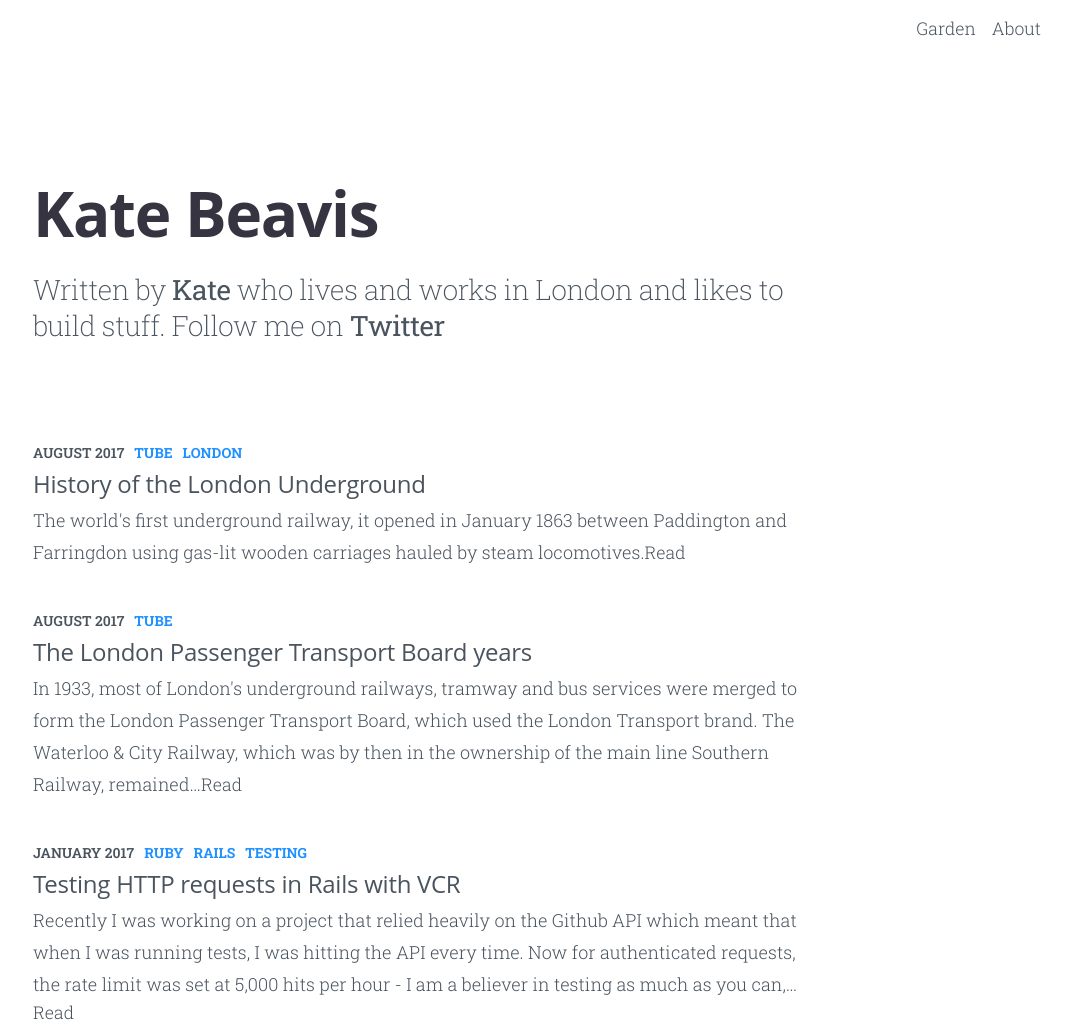
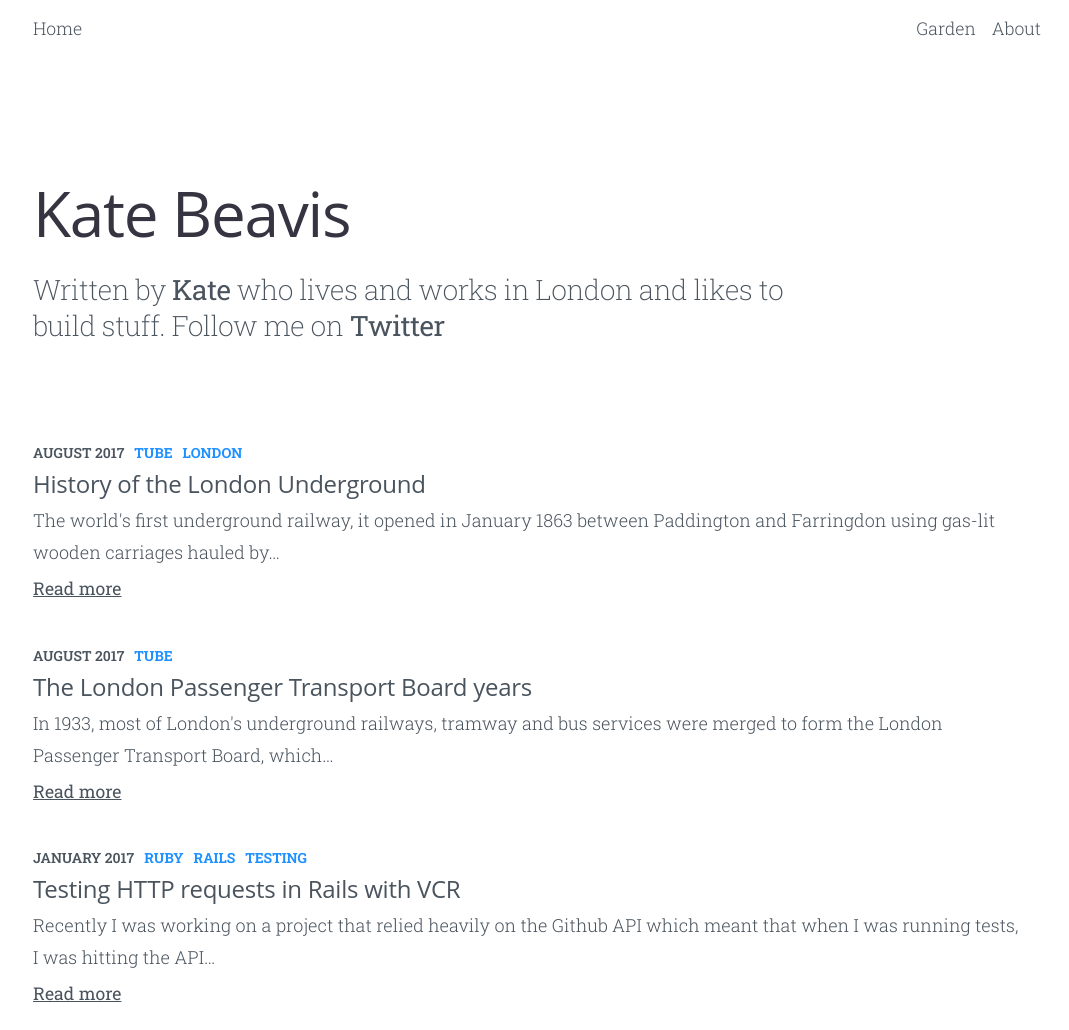
Before and after one commit to katebeavis/gatsby-blog, a Gatsby site: page / in a window 1280 px wide. Shown: the top 1030 px of the page, without its empty margins (95-1164 px from the left). Built offline with nearby package versions, Linux system fonts and the light colour scheme; Gatsby itself is replaced by a stand-in of ours.

Commit message:
Add garden page

```diff
--- a/gatsby-config.js
+++ b/gatsby-config.js
@@ -14,8 +14,15 @@ module.exports = {
     {
       resolve: `gatsby-source-filesystem`,
       options: {
-        name: `src`,
-        path: `${__dirname}/src/`,
+        name: `blog`,
+        path: `${__dirname}/src/blog`,
+      },
+    },
+    {
+      resolve: `gatsby-source-filesystem`,
+      options: {
+        name: `garden`,
+        path: `${__dirname}/src/garden`,
       },
     },
     `gatsby-transformer-remark`,
--- a/gatsby-node.js
+++ b/gatsby-node.js
@@ -8,7 +8,7 @@ exports.onCreateNode = ({ node, getNode, actions }) => {
     createNodeField({
       node,
       name: `slug`,
-      value: slug
+      value: slug,
     });
   }
 };
@@ -36,8 +36,37 @@ exports.createPages = async ({ graphql, actions }) => {
       context: {
         // Data passed to context is available
         // in page queries as GraphQL variables.
-        slug: node.fields.slug
-      }
+        slug: node.fields.slug,
+      },
     });
   });
 };
+
+// exports.createGarden = async ({ graphql, actions }) => {
+//   const { createGarden } = actions;
+//   const result = await graphql(`
+//     query {
+//       allMarkdownRemark {
+//         edges {
+//           node {
+//             fields {
+//               slug
+//             }
+//           }
+//         }
+//       }
+//     }
+//   `);
+
+//   result.data.allMarkdownRemark.edges.forEach(({ node }) => {
+//     createGarden({
+//       path: node.fields.slug,
+//       component: path.resolve(`./src/templates/garden-post.tsx`),
+//       context: {
+//         // Data passed to context is available
+//         // in page queries as GraphQL variables.
+//         slug: node.fields.slug,
+//       },
+//     });
+//   });
+// };
--- a/src/assets/styles/index.style.ts
+++ b/src/assets/styles/index.style.ts
@@ -4,6 +4,8 @@ import { Link } from 'gatsby';
 export const theme = {
   greyDark: '#363441',
   grey: '#4A545E',
+  greyLight: '#D4D7D9',
+  greyLighter: '#EFEFEF',
   offWhite: '#EDEDED',
   tagColour: '#1e90ff',
 };
@@ -20,12 +22,8 @@ export const GlobalStyle = createGlobalStyle`
 
 export const SLink = styled(Link)`
   text-decoration: none;
-  font-size: 1.1em;
-  color: ${theme.grey};
-  font-weight: 300;
-  &:hover {
-    border-bottom: 1px solid ${theme.grey};
-  }
+  color: ${theme.greyDark};
+  font-weight: 400;
 `;
 
 export const Date = styled.time`
--- a/src/blog/history-of-london-underground.md
+++ b/src/blog/history-of-london-underground.md
@@ -2,6 +2,7 @@
 title: 'History of the London Underground'
 date: '2017-08-21'
 tags: ['tube', 'london']
+type: 'blog'
 ---
 
 The world's first underground railway, it opened in January 1863 between Paddington and Farringdon using gas-lit wooden carriages hauled by steam locomotives.
--- a/src/blog/london-pasenger-transport-board-years.md
+++ b/src/blog/london-pasenger-transport-board-years.md
@@ -2,6 +2,7 @@
 title: 'The London Passenger Transport Board years'
 date: '2017-08-21'
 tags: ['tube']
+type: 'blog'
 ---
 
 In 1933, most of London's underground railways, tramway and bus services were merged to form the London Passenger Transport Board, which used the London Transport brand. The Waterloo & City Railway, which was by then in the ownership of the main line Southern Railway, remained with its existing owners. In the same year that the London Passenger Transport Board was formed, Harry Beck's diagrammatic tube map first appeared.
--- a/src/blog/testing-http-requests-in-rails-with-vcr.md
+++ b/src/blog/testing-http-requests-in-rails-with-vcr.md
@@ -4,6 +4,7 @@ date: '2017-01-15'
 tags: ['ruby', 'rails', 'testing']
 excerpt: 'A guide to setting up the VCR gem in Rails to test HTTP requests.'
 readTime: '4 minutes'
+type: 'blog'
 ---
 
 Recently I was working on a [project](https://github.com/katebeavis/pr-hero/) that relied heavily on the Github API which meant that when I was running tests, I was hitting the API every time. Now for authenticated requests, the rate limit was set at 5,000 hits per hour - I am a believer in testing as much as you can, but I don’t think even I could hit that limit!
--- a/src/components/Layout/Layout.tsx
+++ b/src/components/Layout/Layout.tsx
@@ -1,18 +1,17 @@
 import React from 'react';
-import { useStaticQuery, graphql, Link } from 'gatsby';
+import { useStaticQuery, graphql } from 'gatsby';
 import { Helmet } from 'react-helmet';
 import styled from 'styled-components';
 
-import { theme, GlobalStyle } from '../../assets/styles/index.style';
+import { GlobalStyle } from '../../assets/styles/index.style';
 import { SMALL } from '../../constants/breakpoints';
 
 import Nav from '../Nav/Nav';
 import Footer from '../Footer/Footer';
-import Heading from '../Heading/Heading';
 
 const Main = styled.main`
   flex-grow: 1;
-  max-width: 776px;
+  max-width: 992px;
 `;
 
 const Container = styled.div`
@@ -25,12 +24,6 @@ const Container = styled.div`
   @media screen and (min-width: ${SMALL}) {
     padding: 0;
   }
-`;
-
-const SLink = styled(Link)`
-  text-decoration: none;
-  color: ${theme.greyDark};
-  font-weight: 700;
 `;
 
 const Layout = ({ children }: any) => {
@@ -60,14 +53,7 @@ const Layout = ({ children }: any) => {
       <GlobalStyle theme='light' />
       <Container>
         <Nav />
-        <Main className='mt-20'>
-          <header className='mt-12 mb-8'>
-            <Heading as='h1'>
-              <SLink to='/'>{data.site.siteMetadata.title}</SLink>
-            </Heading>
-          </header>
-          {children}
-        </Main>
+        <Main className='mt-20'>{children}</Main>
         <Footer />
       </Container>
     </>
--- a/src/components/Nav/Nav.tsx
+++ b/src/components/Nav/Nav.tsx
@@ -4,10 +4,7 @@ import { Link } from 'gatsby';
 
 import { theme } from '../../assets/styles/index.style';
 
-const NavContainer = styled.nav``;
-
 const NavLink = styled(Link)`
-  float: right;
   text-decoration: none;
   font-size: 1.1em;
   color: ${theme.grey};
@@ -18,14 +15,21 @@ const NavLink = styled(Link)`
 `;
 
 const Nav = () => (
-  <NavContainer className='my-4'>
-    <NavLink className='mr-4' to='/about/'>
-      About
-    </NavLink>
-    <NavLink className='mr-4' to='/garden/'>
-      Garden
-    </NavLink>
-  </NavContainer>
+  <nav className='my-4 flex'>
+    <div className='flex-1'>
+      <NavLink className='mr-4' to='/'>
+        Home
+      </NavLink>
+    </div>
+    <div>
+      <NavLink className='mr-4' to='/garden/'>
+        Garden
+      </NavLink>
+      <NavLink className='mr-4' to='/about/'>
+        About
+      </NavLink>
+    </div>
+  </nav>
 );
 
 export default Nav;
--- a/src/components/Text/Text.tsx
+++ b/src/components/Text/Text.tsx
@@ -35,8 +35,7 @@ const {
   sizes: { lineHeight: lineHeightMap },
 } = typography;
 
-const Text = styled.span<TextProps>`
-  margin: 0;
+const Text = styled.p<TextProps>`
   letter-spacing: 0;
   color: ${({ color = theme.grey }) => color};
   font-size: ${({ size = 'body', capitalize }) =>
--- /dev/null
+++ b/src/garden/again.md
@@ -0,0 +1,10 @@
+---
+title: 'History of the London Underground'
+date: '2017-08-21'
+tags: ['tube', 'london']
+type: 'note'
+---
+
+# hi
+
+## hello
--- /dev/null
+++ b/src/garden/another.md
@@ -0,0 +1,10 @@
+---
+title: 'History of the London Underground'
+date: '2017-08-21'
+tags: ['tube', 'london']
+type: 'note'
+---
+
+# hi
+
+## hello
--- /dev/null
+++ b/src/garden/post.md
@@ -0,0 +1,10 @@
+---
+title: 'History of the London Underground'
+date: '2017-08-21'
+tags: ['tube', 'london']
+type: 'note'
+---
+
+# hi
+
+## hello
--- /dev/null
+++ b/src/garden/something.md
@@ -0,0 +1,10 @@
+---
+title: 'History of the London Underground'
+date: '2017-08-21'
+tags: ['tube', 'london']
+type: 'note'
+---
+
+# hi
+
+## hello
--- /dev/null
+++ b/src/garden/test.md
@@ -0,0 +1,10 @@
+---
+title: 'History of the London Underground'
+date: '2017-08-21'
+tags: ['tube', 'london']
+type: 'note'
+---
+
+# hi
+
+## hello
--- a/src/pages/about.tsx
+++ b/src/pages/about.tsx
@@ -4,13 +4,11 @@ import { graphql } from 'gatsby';
 import Heading from '../components/Heading/Heading';
 import Layout from '../components/Layout/Layout';
 
-const About = ({ data }: any) => (
+const About = () => (
   <Layout>
-    <div>
-      <Heading as='h3' weight='extraLight'>
-        About {data.site.siteMetadata.title}
-      </Heading>
-    </div>
+    <header className='mt-12 mb-8'>
+      <Heading as='h1'>About</Heading>
+    </header>
   </Layout>
 );
 
--- a/src/pages/garden.tsx
+++ b/src/pages/garden.tsx
@@ -1,14 +1,77 @@
 import React from 'react';
+import { graphql, Link } from 'gatsby';
+import styled from 'styled-components';
+
+import { theme } from '../assets/styles/index.style';
 
 import Heading from '../components/Heading/Heading';
 import Layout from '../components/Layout/Layout';
 
-const About = () => (
+const NoteContainer = styled.div`
+  display: flex;
+  flex-flow: row wrap;
+`;
+
+const Note = styled.div`
+  border: 1px solid ${theme.greyLighter};
+  border-radius: 6px;
+  max-width: 100%;
+  width: 230px;
+  box-shadow: 0px 1px 0px 0px ${theme.greyLight};
+  transition: all 400ms ease-in-out;
+  &:hover {
+    transition: all 0.8s cubic-bezier(0.2, 0.8, 0.2, 1) 0s;
+    box-shadow: 0 10px 30px -10px ${theme.greyLight};
+  }
+`;
+
+const Garden = ({ data }: any) => (
   <Layout>
-    <div style={{ color: `teal` }}>
+    <header className='my-12'>
       <Heading as='h1'>Digital garden</Heading>
-    </div>
+    </header>
+    <NoteContainer className='my-12'>
+      {data.allMarkdownRemark.edges.map(({ node }: any) => (
+        <Link to={node.fields.slug}>
+          <Note className='p-4 mr-4 mb-4' key={node.id}>
+            <Heading as='h5' className='mb-4'>
+              {node.frontmatter.title}
+            </Heading>
+          </Note>
+        </Link>
+      ))}
+    </NoteContainer>
   </Layout>
 );
 
-export default About;
+export const query = graphql`
+  query {
+    allMarkdownRemark(
+      sort: { fields: [frontmatter___date], order: DESC }
+      filter: { frontmatter: { type: { eq: "note" } } }
+    ) {
+      totalCount
+      edges {
+        node {
+          id
+          frontmatter {
+            title
+            date(formatString: "MMMM YYYY")
+            tags
+          }
+          fields {
+            slug
+          }
+          excerpt
+        }
+      }
+    }
+    site {
+      siteMetadata {
+        title
+      }
+    }
+  }
+`;
+
+export default Garden;
--- a/src/pages/index.tsx
+++ b/src/pages/index.tsx
@@ -1,15 +1,31 @@
 import React from 'react';
-import { graphql } from 'gatsby';
+import { graphql, Link } from 'gatsby';
+import styled from 'styled-components';
 
-import { Date, Divider, Tag, SLink } from '../assets/styles/index.style';
+import { Date, Divider, Tag, theme, SLink } from '../assets/styles/index.style';
 
 import Layout from '../components/Layout/Layout';
 import Bio from '../components/Bio/Bio';
 import Heading from '../components/Heading/Heading';
 import Text from '../components/Text/Text';
 
+const ReadMoreLink = styled(Link)`
+  text-decoration: underline;
+  font-size: 1.1em;
+  color: ${theme.grey};
+  font-weight: 400;
+  &:hover {
+    border-bottom: 1px solid ${theme.grey};
+  }
+`;
+
 const Pages = ({ data }: any) => (
   <Layout>
+    <header className='mt-12 mb-8'>
+      <Heading as='h1'>
+        <SLink to='/'>{data.site.siteMetadata.title}</SLink>
+      </Heading>
+    </header>
     <Bio />
     {data.allMarkdownRemark.edges.map(({ node }: any) => (
       <div className='mb-10' key={node.id}>
@@ -24,8 +40,8 @@ const Pages = ({ data }: any) => (
         <Heading as='h4' className='my-1'>
           {node.frontmatter.title}
         </Heading>
-        <Text>{node.excerpt}</Text>
-        <SLink to={node.fields.slug}>Read</SLink>
+        <Text className='mb-2'>{node.excerpt}</Text>
+        <ReadMoreLink to={node.fields.slug}>Read more</ReadMoreLink>
       </div>
     ))}
   </Layout>
@@ -33,7 +49,10 @@ const Pages = ({ data }: any) => (
 
 export const query = graphql`
   query {
-    allMarkdownRemark(sort: { fields: [frontmatter___date], order: DESC }) {
+    allMarkdownRemark(
+      sort: { fields: [frontmatter___date], order: DESC }
+      filter: { frontmatter: { type: { eq: "blog" } } }
+    ) {
       totalCount
       edges {
         node {
@@ -42,12 +61,18 @@ export const query = graphql`
             title
             date(formatString: "MMMM YYYY")
             tags
+            type
           }
           fields {
             slug
           }
-          excerpt(pruneLength: 280)
+          excerpt
         }
+      }
+    }
+    site {
+      siteMetadata {
+        title
       }
     }
   }
```
